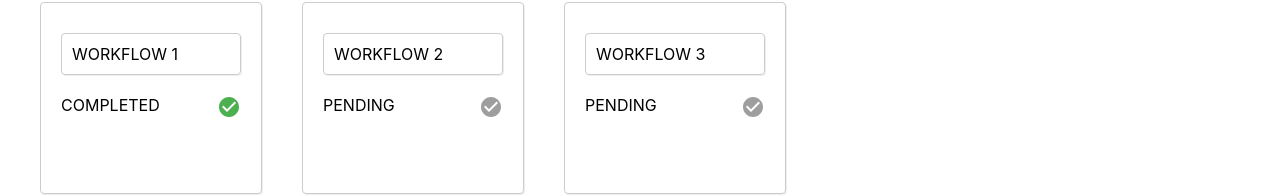
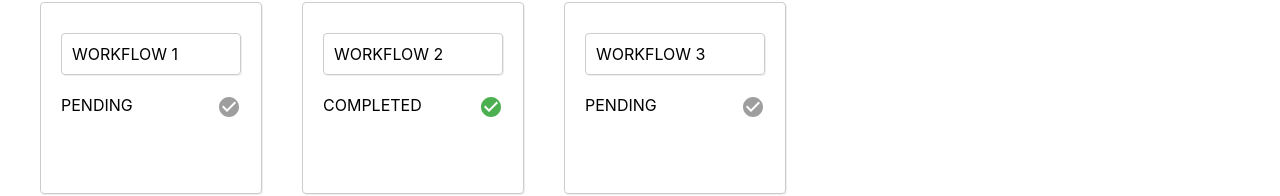
Before and after one commit to siddharthaReddy/flowapp, a React (Create React App) app: page /login in a window 1280 px wide. Both pictures are taken after a click on the button "LOG IN". Shown: the part 184-380 px from the top of the page. Built offline with nearby package versions, Linux system fonts and the light colour scheme.

Commit message:
edit workflow feature and workflow card click impl

```diff
--- a/src/components/Nodes/Node.js
+++ b/src/components/Nodes/Node.js
@@ -13,7 +13,7 @@ class Node extends Component {
         // onChange handler on parent expects Event as first param
         let _event = {
             target: {
-                value: index == 2 ? statuses[0] : statuses[index+1] // rotate status value from array
+                value: index === 2 ? statuses[0] : statuses[index+1] // rotate status value from array
             }
         }
 
--- a/src/components/Workflows/Workflow.js
+++ b/src/components/Workflows/Workflow.js
@@ -18,7 +18,7 @@ class Workflow extends Component {
         }
 
         return (
-            <div className='wflow-container box-layout'>
+            <div className='wflow-container box-layout' onClick={this.props.clicked}>
                 <div className='md-icon right-corner delete'>
                     <DeleteForeverIcon
                         onClick={this.props.deleteHandler}
--- a/src/components/Workflows/Workflows.js
+++ b/src/components/Workflows/Workflows.js
@@ -1,27 +1,107 @@
 import React, { Component } from "react";
+import { Link } from 'react-router-dom';
 import './Workflows.css';
 import Workflow from './Workflow';
+import Button from '@material-ui/core/Button';
+import Dialog from '@material-ui/core/Dialog';
+import DialogActions from '@material-ui/core/DialogActions';
+import DialogContent from '@material-ui/core/DialogContent';
+import DialogContentText from '@material-ui/core/DialogContentText';
+import DialogTitle from '@material-ui/core/DialogTitle';
 
 class Workflows extends Component {
 
+    state = {
+        openDialog: false,
+        activePendingWorkflow: null
+    }
+
+    /**
+     * if all child nodes are complete, workflow card's state should be completed
+     * if any pending child, allow user to edit nodes
+     */
+    workflowClickHandler = (event, wflow) => {
+        event.preventDefault();
+        event.stopPropagation();
+
+        if (wflow.nodes) {
+            let isAnyNodePending = wflow.nodes.findIndex(node => {
+                return node.status !== "completed"
+            });
+
+            if (isAnyNodePending !== -1) {
+                this.showPendingAlertDialog(wflow);
+            } else {
+                wflow.completed = false;
+                wflow.nodes = wflow.nodes.map(node => {
+                    node.status = "pending";
+                    return node;
+                })
+                this.props.workflowUpdatedHandler(wflow);
+            }
+        }
+    }
+
+    showPendingAlertDialog = (wflow) => {
+        this.setState({
+            openDialog: true,
+            activePendingWorkflow: wflow
+        });
+    }
+
+    closePendingAlertDialog = () => {
+        this.setState({
+            openDialog: false
+        });
+    }
+
     render () {
         let workflows = null;
+        let alertDialog = null;
+
         if (this.props.workflows) {
             workflows = (this.props.workflows.map((wflow) => {
                     return <Workflow key={wflow.id}
                         name={wflow.name}
                         completed={wflow.completed}
                         nodes={wflow.nodes}
+                        clicked={(event) => this.workflowClickHandler(event, wflow)}
                         deleteHandler={(event) => this.props.deleteWorkflowHandler(event, wflow.id) }/>
                     })
                 )
         }
+
+        if (this.state.activePendingWorkflow) {
+            alertDialog = (
+                <Dialog
+                    open={this.state.openDialog}
+                    onClose={this.closePendingAlertDialog}
+                >
+                    <DialogTitle id="alert-dialog-title">{"Alert"}</DialogTitle>
+                    <DialogContent dividers>
+                        <DialogContentText>
+                                Workflow is not complete. Would you like to edit:&nbsp;
+                                    <strong> {this.state.activePendingWorkflow.name}</strong>
+                        </DialogContentText>
+                    </DialogContent>
+                    <DialogActions>
+                        <Button onClick={this.closePendingAlertDialog} color="primary">
+                            Close
+                        </Button>
+                        <Button color="primary" autoFocus>
+                            <Link to={`/edit/${this.state.activePendingWorkflow.id}`}>Edit</Link>
+                        </Button>
+                    </DialogActions>
+                </Dialog>
+            )
+        }
+
         return (
             <div>
-                {/* Worfklow components goes here */}
                 <div className="workflows-container">
-                    {workflows}
+                    { workflows }
                 </div>
+                { alertDialog }
             </div>
         )
     }
--- a/src/containers/App.js
+++ b/src/containers/App.js
@@ -39,7 +39,7 @@ class App extends Component {
               <WorkflowsContainer />
             </PrivateRoute>
 
-            <PrivateRoute path="/edit" >
+            <PrivateRoute path="/edit/:id?" >
               <CreateWorkflow />
             </PrivateRoute>
 
--- a/src/containers/CreateWorkflow.js
+++ b/src/containers/CreateWorkflow.js
@@ -9,16 +9,37 @@ import ClearIcon from '@material-ui/icons/Clear';
 import HeaderLayout from '../components/Layout/Header';
 import { SuccessButton, DangerButton, PurpleButton } from '../components/Layout/CustomButtons';
 import Nodes from "../components/Nodes/Nodes";
-import { updateWorkflow } from "../services/Mockdata/WorkflowService";
+import { getWorkflowByID, updateWorkflow } from "../services/Mockdata/WorkflowService";
 
 
 class CreateWorkflow extends Component {
     constructor () {
         super();
         this.state = {
+            id: '',
             name: '',
             completed: false, // true when all nodes are completed
             nodes: []
+        }
+    }
+
+    componentDidMount() {
+        const id = parseInt(this.props.match.params.id);
+        if (id) {
+            this.fetchData(id);
+        }
+    }
+
+    // async fetchData = (id) => {
+    async fetchData (id) {
+        let workflow = await getWorkflowByID(id);
+        if (workflow) {
+            this.setState({
+                id: workflow.id,
+                name: workflow.name,
+                completed: workflow.completed,
+                nodes: workflow.nodes
+            })
         }
     }
 
@@ -85,7 +106,7 @@ class CreateWorkflow extends Component {
 
     saveWorkflowClickHandler = () => {
         let workflow = {
-            id: Math.floor(Math.random() * 1000),
+            id: this.state.id || Math.floor(Math.random() * 1000),
             name: this.state.name,
             nodes: this.state.nodes,
             completed: this.state.completed
--- a/src/containers/WorkflowsContainer.js
+++ b/src/containers/WorkflowsContainer.js
@@ -5,7 +5,7 @@ import AddIcon from "@material-ui/icons/Add";
 import HeaderLayout from '../components/Layout/Header';
 import { SuccessButton } from '../components/Layout/CustomButtons';
 import Workflows from '../components/Workflows/Workflows';
-import { getWorkflows, deleteWorkflow } from "../services/Mockdata/WorkflowService";
+import { getWorkflows, deleteWorkflow, updateWorkflow } from "../services/Mockdata/WorkflowService";
 
 class WorkflowsContainer extends Component {
 
@@ -70,8 +70,20 @@ class WorkflowsContainer extends Component {
         })
     }
 
+    workflowUpdatedHandler = (wflow) => {
+        let list = [...this.workflowsList];
+        let index = list.findIndex(w => w.id === wflow.id);
+
+        if (index !== -1){
+            // update and rerender
+            updateWorkflow(wflow);
+            this.componentDidMount();
+        }
+    }
+
     deleteWorkflowClickHandler = (event, id) => {
         event.preventDefault();
+        event.stopPropagation();
 
         //delete from database
         deleteWorkflow(id);
@@ -111,7 +123,10 @@ class WorkflowsContainer extends Component {
                     </div>
                 </HeaderLayout>
 
-                <Workflows workflows={this.state.workflows} deleteWorkflowHandler={this.deleteWorkflowClickHandler} />
+                <Workflows
+                    workflows={this.state.workflows}
+                    workflowUpdatedHandler={this.workflowUpdatedHandler}
+                    deleteWorkflowHandler={this.deleteWorkflowClickHandler} />
             </div>
         )
     }
--- a/src/services/Mockdata/WorkflowService.js
+++ b/src/services/Mockdata/WorkflowService.js
@@ -1,7 +1,12 @@
 
 export const getWorkflows = async () => {
-    console.log("getWorkflows called!");
     return Promise.resolve(workflows);
+}
+
+export const getWorkflowByID = async (id) => {
+
+    let index = workflows.findIndex( w => w.id === id);
+    return Promise.resolve(workflows[index]);
 }
 
 export const updateWorkflow = (wflow) => {
@@ -12,8 +17,6 @@ export const updateWorkflow = (wflow) => {
     } else {
         workflows.push(wflow);
     }
-
-    console.log("updateWorkflows called!");
 }
 
 export const deleteWorkflow = (id) => {
@@ -26,9 +29,9 @@ export const deleteWorkflow = (id) => {
 
 let workflows = [
     {
-        id: '1',
+        id: 1,
         name: 'Workflow 1',
-        completed: true,
+        completed: false,
         nodes: [
             {id: '1-node1', title: 'Task 1', status: 'completed', content: 'This task is completed'},
             {id: '1-node2', title: 'Task 2', status: 'in-progress', content: 'This task is inprogress'},
@@ -36,16 +39,16 @@ let workflows = [
         ]
     },
     {
-        id: '2',
+        id: 2,
         name: 'Workflow 2',
-        completed: false,
+        completed: true,
         nodes: [
-            {id: '2-node1', title: 'Task 1', status:'pending', content: 'Tasks are pending'},
-            {id: '1-node2', title: 'Task 2', status: 'in-progress', content: 'This task is inprogress'}
+            {id: '2-node1', title: 'Task 1', status:'completed', content: 'Tasks are pending'},
+            {id: '1-node2', title: 'Task 2', status: 'completed', content: 'This task is inprogress'}
         ]
     },
     {
-        id: '3',
+        id: 3,
         name: 'Workflow 3',
         completed: false,
         nodes: [
```
